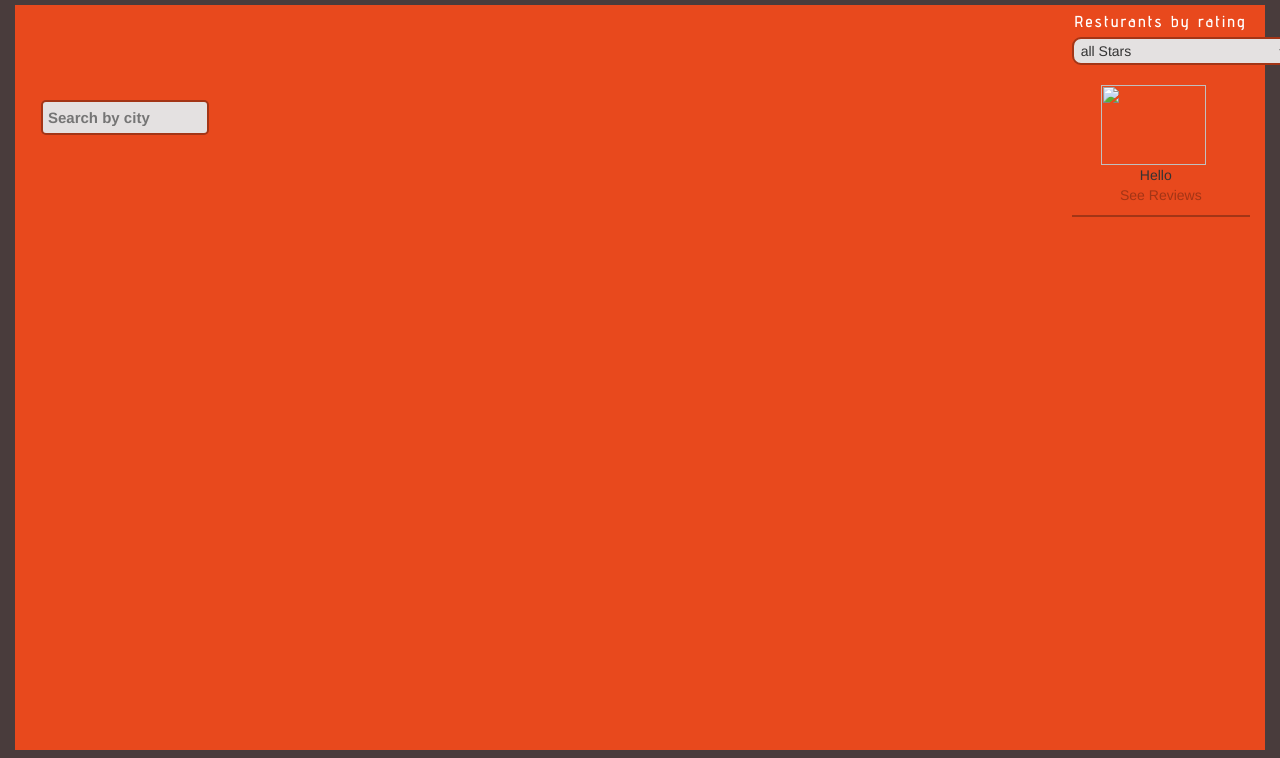
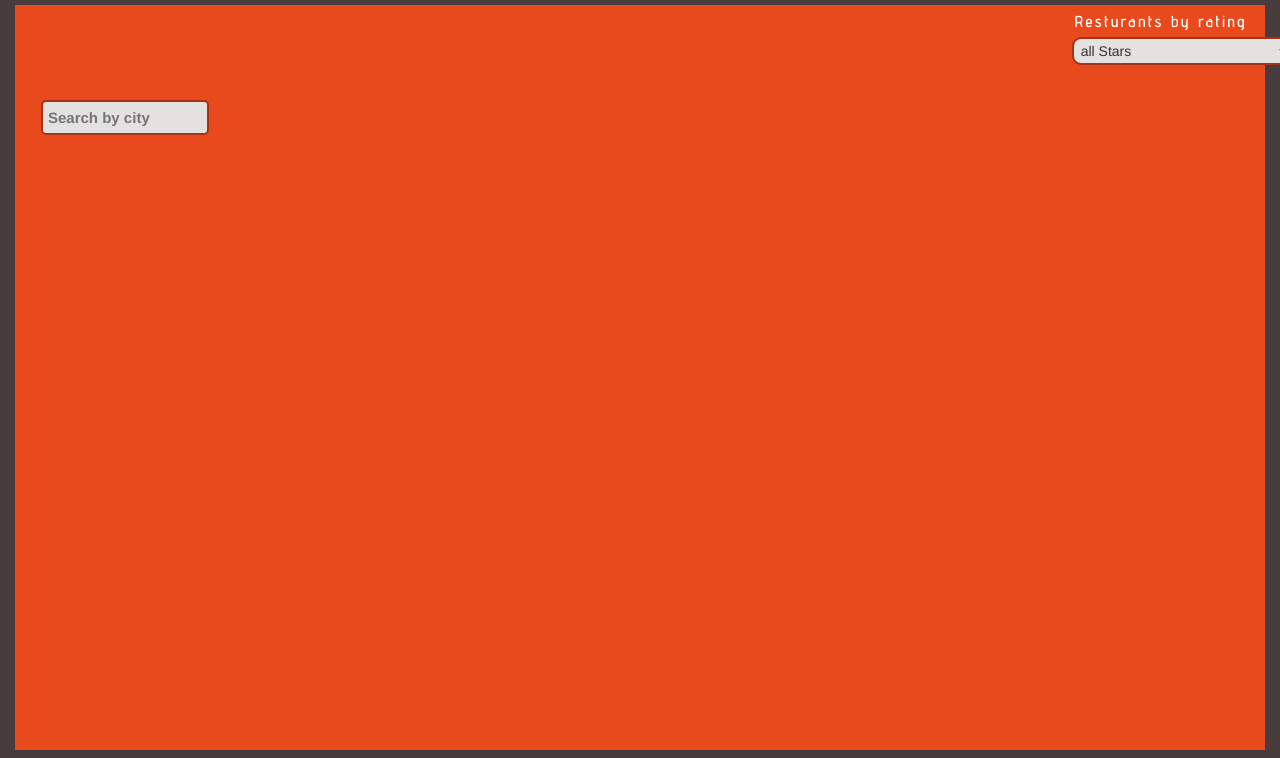
Before and after one commit to jacquesme/P7-Restaurant-Review, a plain HTML site: page index.html in a window 1280 px wide. Shown: the part 87-845 px from the top of the page. Drawn offline with nearby package versions, Linux system fonts and the light colour scheme; some packages are replaced by stand-ins of ours.

Commit message:
FirstCommit

```diff
--- a/index.html
+++ b/index.html
@@ -53,18 +53,7 @@
                                         </select>
 
                                     <div id="listing">
-                                        <!--Try something new-->
-                                        <div id="results">
-                                            <!--Here we go-->
-                                            <div class="results-list">
-                                                <div class="placeIcon"><img src=""></div>
-                                                <div class="placeDetails">Hello</div>
-                                                <div class="name"></div>
-                                                <div class="rating"></div>
-                                                <a href="#restaurant-info" class="reviews-link">See Reviews</a>
-                                            </div>
-                                            <!--Here we end-->
-                                        </div>
+                                        <div id="results"></div>
                                     </div>
                                 </div>
                             </div>
```
Also changed, not shown: app/src/map.js (+3 -12 lines).
